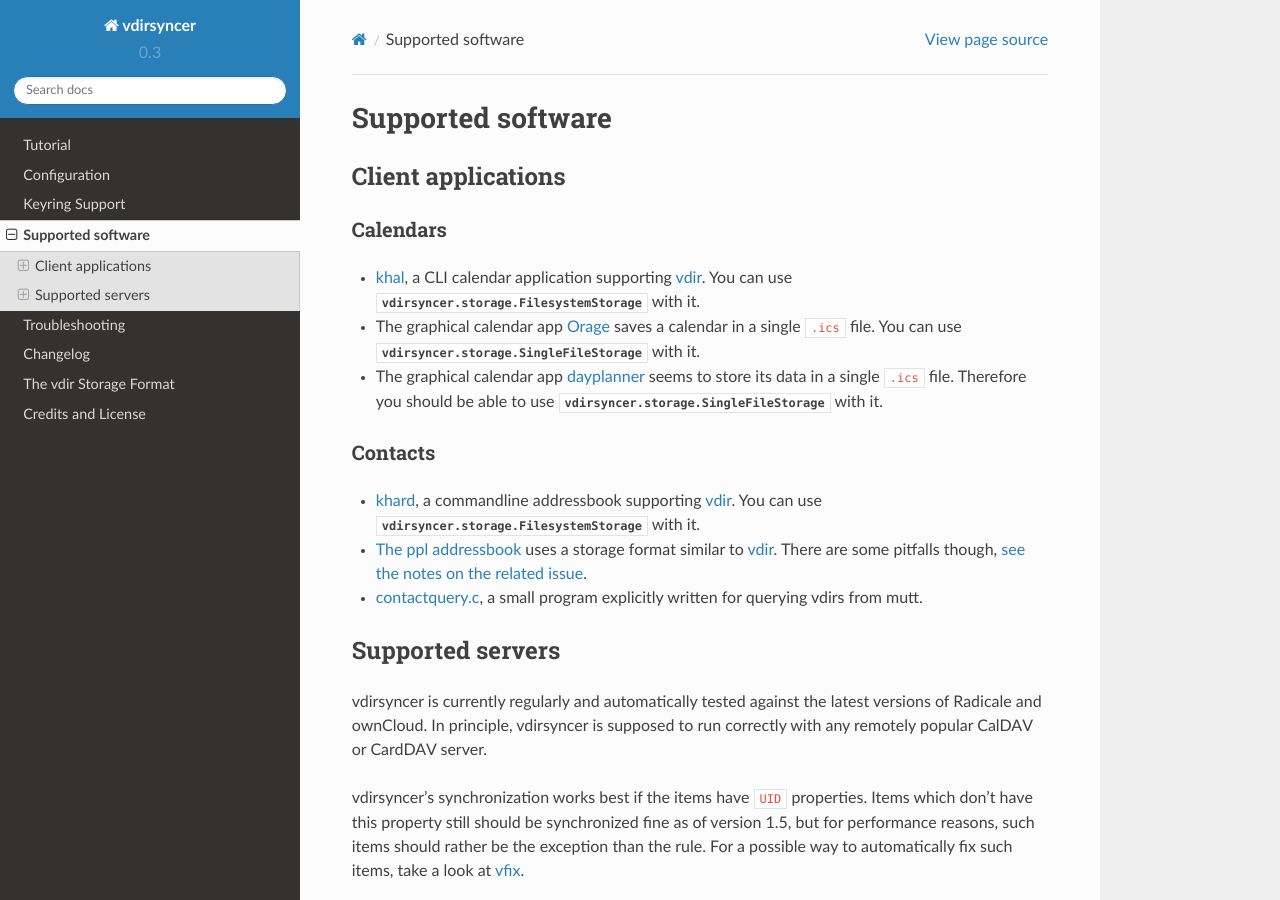
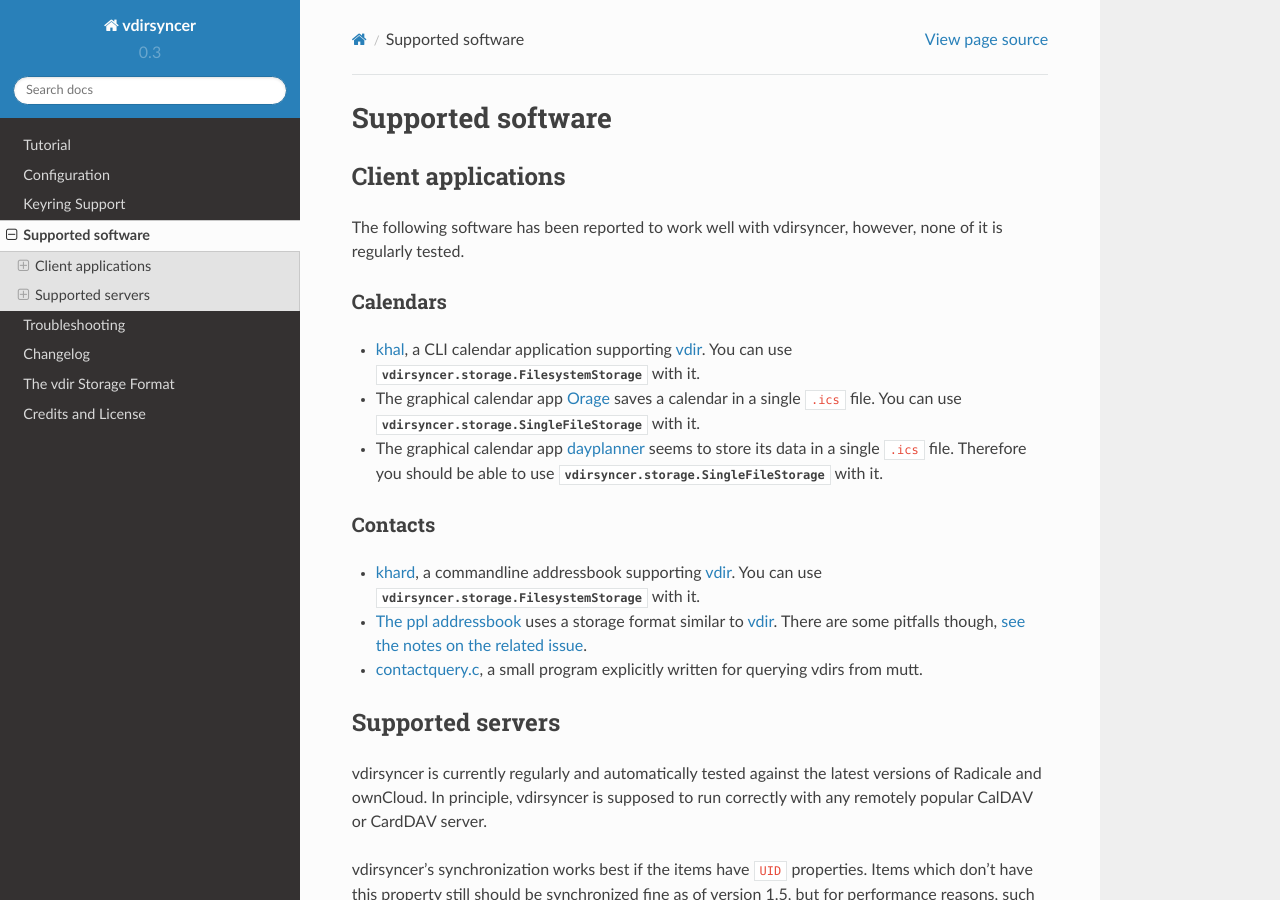
Before and after one commit to pimutils/vdirsyncer, a Sphinx documentation site: the page built from docs/supported.rst, in a window 1280 px wide and 900 px high. Built offline with Sphinx 7.4.7 and the Read the Docs theme 2.0.0, drawn with Linux system fonts in a browser that asks for light colours.

Commit message:
add disclaimer

```diff
--- a/docs/supported.rst
+++ b/docs/supported.rst
@@ -4,6 +4,9 @@
 
 Client applications
 ===================
+
+The following software has been reported to work well with vdirsyncer, however,
+none of it is regularly tested.
 
 Calendars
 ---------
```
